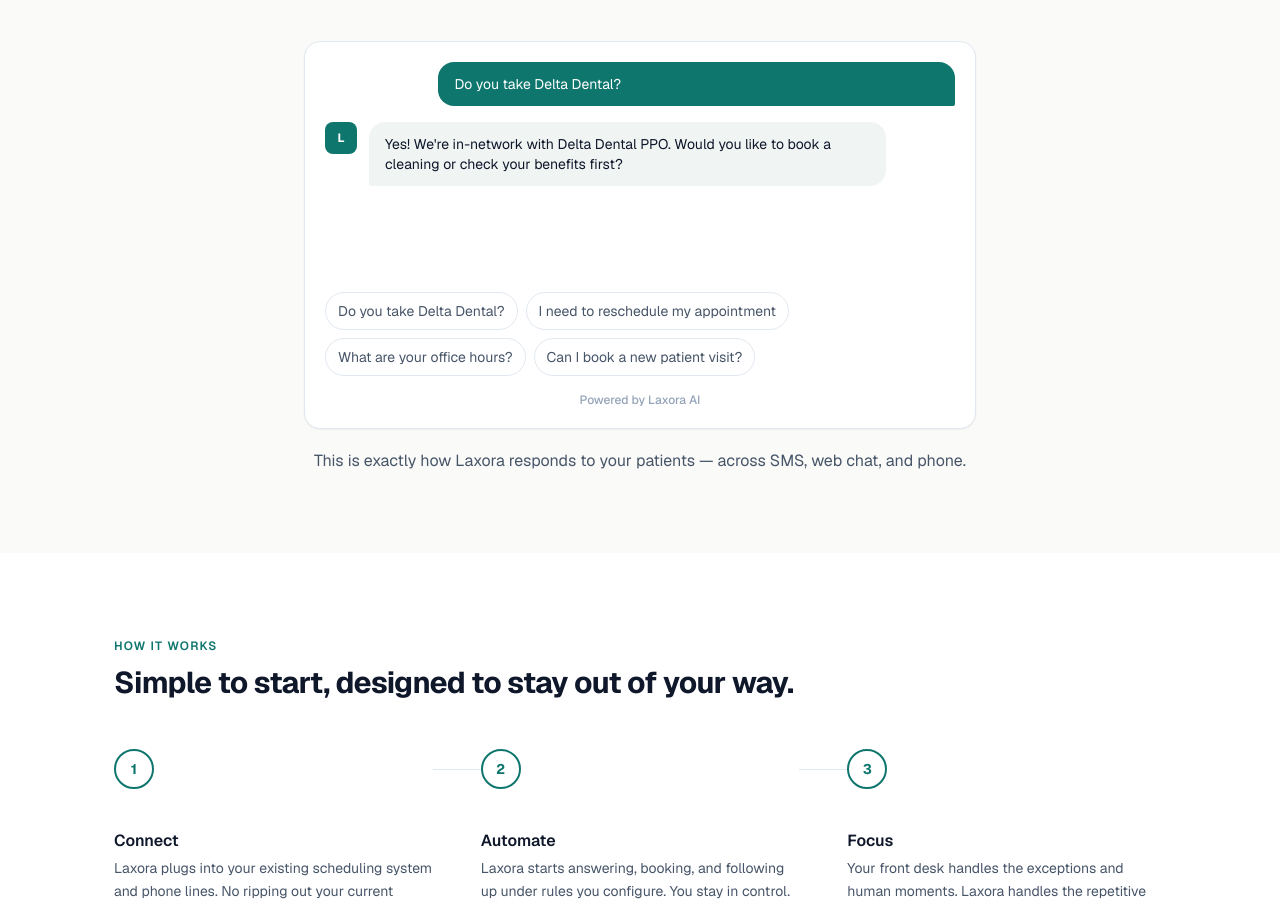
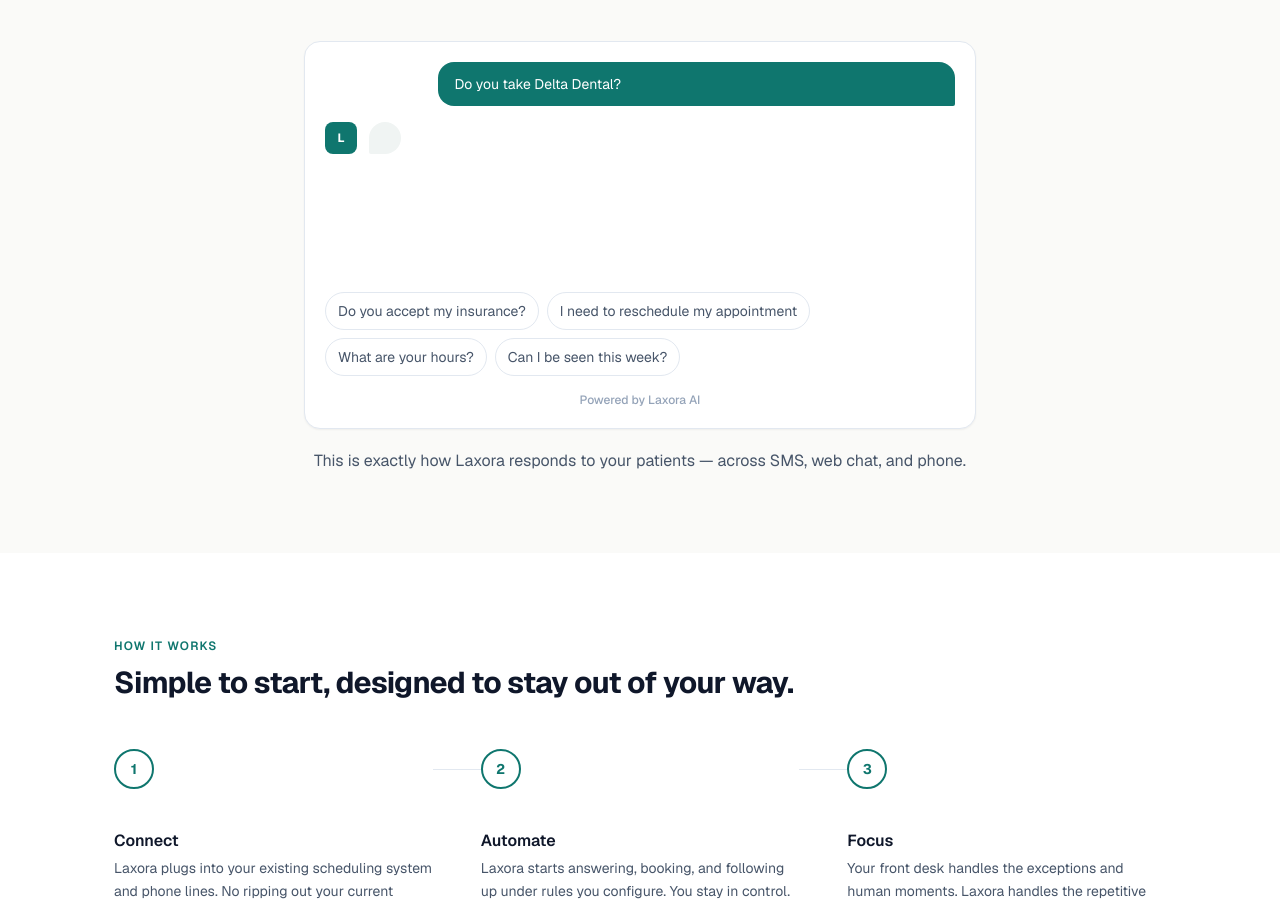
Before and after one commit to laxora-ai/laxora-website, a Next.js app: page / in a window 1280 px wide. Shown: the part 1801-2706 px from the top of the page. Built offline with nearby package versions, Linux system fonts and the light colour scheme.

Commit message:
Update LiveDemo.tsx

```diff
--- a/src/components/LiveDemo.tsx
+++ b/src/components/LiveDemo.tsx
@@ -3,10 +3,10 @@
 import { useState } from 'react'
 
 const replies: Record<string, string> = {
-  'Do you take Delta Dental?': "Yes! We're in-network with Delta Dental PPO. Would you like to book a cleaning or check your benefits first?",
-  'I need to reschedule my appointment': 'Of course. I have openings this Thursday at 10 AM or Friday at 2 PM. Which works better for you?',
-  'What are your office hours?': "We're open Monday–Friday, 8 AM to 5 PM. I can also help you book outside those hours — want to set something up?",
-  'Can I book a new patient visit?': 'Welcome! I can get you booked. First visit typically takes about 60 minutes. Do you prefer mornings or afternoons?',
+  'Do you accept my insurance?': "We work with most major plans. If you let me know your insurance provider, I can confirm your coverage and get you booked right away.",
+  'I need to reschedule my appointment': "No problem at all — life happens. I have a few openings this week. Do mornings or afternoons work better for you?",
+  'What are your hours?': "We're here Monday through Friday, 8 AM to 5 PM. That said, you can reach me any time — I'll make sure nothing slips through.",
+  'Can I be seen this week?': "Let's make that happen. I have openings as early as tomorrow. Do you have a preferred time, or should I find the first available slot?",
 }
 
 export default function LiveDemo() {
```
